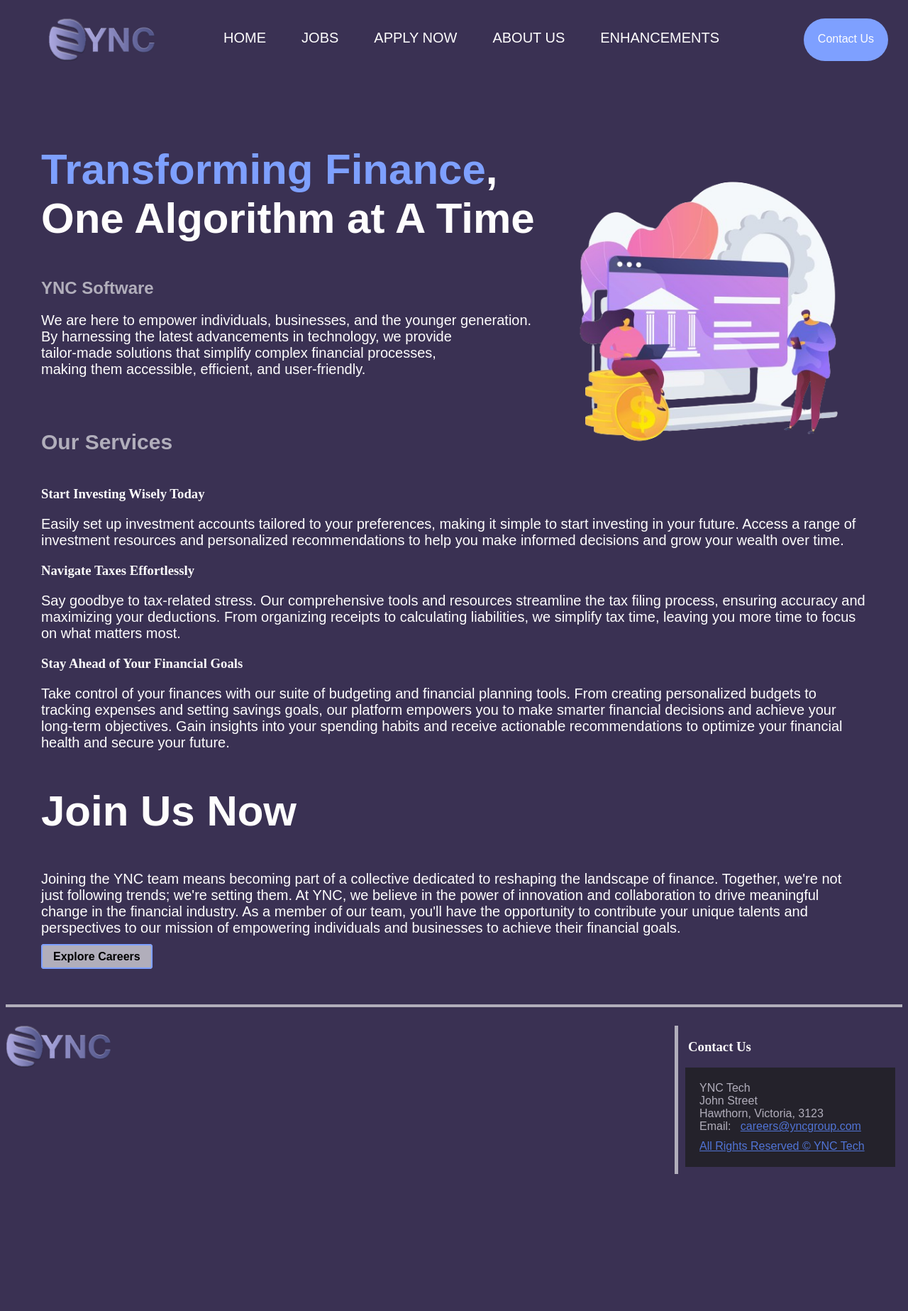
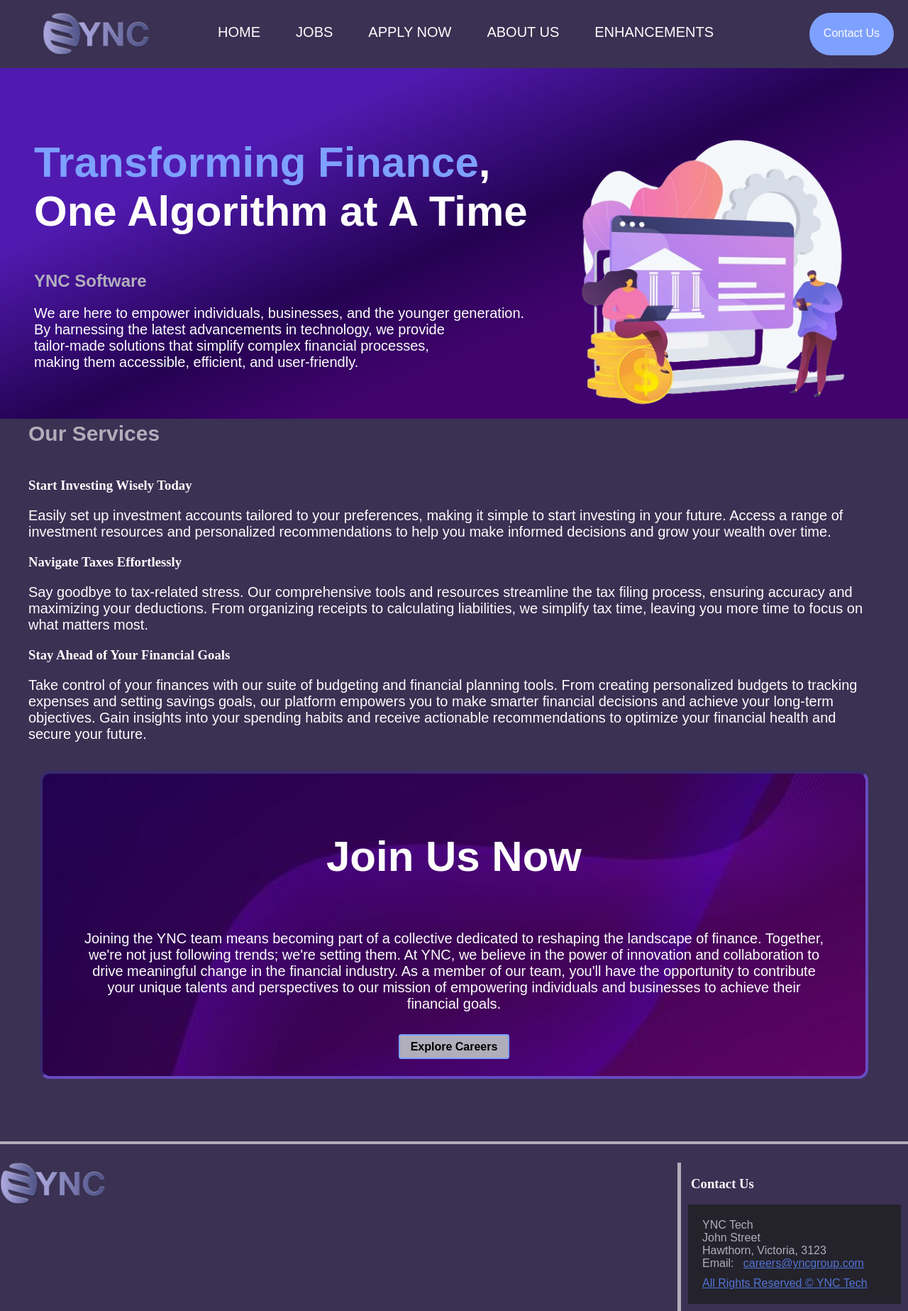
Before and after one commit to FakeTiramisu/Inquiry-Project-Assignment-1, a PHP site: page / in a window 1280 px wide. Shown: the whole page at 71% size. Before the commit the page ends 1654 px from the top, so only its background shows below. Run offline with PHP 8.4, Linux system fonts and the light colour scheme; some web fonts are replaced.

Commit message:
changes to index
- adding sections
- changes to jobs: button changed to a tag link to "Apply" page

```diff
--- a/about.html
+++ b/about.html
@@ -27,7 +27,7 @@
         <a href="mailto:104853318@student.swin.edu.au" class="contact-button">Contact Us</a>
     </header>
     <main>
-        <section>
+        <section id="about-us">
             <h2 id="highlight">About Us</h2>
             <h1>
                 Revolutionizing finance with cutting-edge algorithms for a smarter financial future.
--- a/index.html
+++ b/index.html
@@ -27,7 +27,7 @@
         <a href="mailto:104853318@student.swin.edu.au" class="contact-button">Contact Us</a>
     </header>
     <main>
-        <section>
+        <section id="main-top">
             <img id="intro-image" src="images/intro-img.png" alt="Finance Tech Graphics">
             <h1>
                 <span class="headertitle">Transforming Finance</span>,</br>
--- a/jobs.html
+++ b/jobs.html
@@ -76,7 +76,7 @@
             <li>Enthusiasm for high-quality code that is well documented, and thoroughly tested</li>
             <li>Familiarity with Agile software development methodologies is preferred</li>
         </ul>
-        <a class="button" href="jobs.html">Apply Here</a>
+        <a class="button" href="apply.html">Apply Here</a>
         </section>
     <hr>
         <section>
@@ -103,7 +103,7 @@
                 <li>Prior experience with billing systems is preferred</li>
                 <li>Familiarity with Agile software development methodologies is preferred</li>
             </ul>
-            <a class="button" href="jobs.html">Apply Here</a>
+            <a class="button" href="apply.html">Apply Here</a>
         </section>
     <hr>
 
@@ -132,7 +132,7 @@
                 <li>Enthusiasm for high-quality code that is well documented, and thoroughly tested</li>
                 <li>Familiarity with Agile software development methodologies is preferred</li>
             </ul>
-            <button onclick="document.location='apply.html'">Apply Here</button>
+            <a class="button" href="apply.html">Apply Here</a>
         </section>
     </div>
 
--- a/styles/style.css
+++ b/styles/style.css
@@ -14,6 +14,7 @@ description: index.html about.html enhancements.html apply.html jobs.html
 /* Stylising the body of the page */
 body {
     background-color: #3a3153;
+    margin: 0;
 }
 
 h1, h2, h3{
@@ -44,7 +45,6 @@ header {
     padding: 18px 0;
     width: 100%;
     height: 60px;
-    background-color: #3a3153;
     display: flex;
     justify-content: space-between;
     font-family: "Karla", sans-serif;
@@ -126,7 +126,7 @@ nav ul li:hover {
 
 /* Stylising the main content of the header */
 main {
-    padding: 50px;
+    padding: 40px;
     text-align: left;
     color: #fefdfd;
 }
@@ -146,6 +146,13 @@ main p {
     font-family: "Karla", sans-serif;
 }
 
+#main-top{
+    background: rgb(80,26,176);
+    background: linear-gradient(157deg, rgba(80,26,176,1) 25%, rgba(37,2,82,1) 50%, rgba(65,3,110,1) 66%, rgba(65,3,110,1) 100%);
+    padding: 3em;
+    margin: -40px;
+}
+
 #intro-image {
     float: right;
     width: 40%;
@@ -154,8 +161,29 @@ main p {
 /* Stylising the service section */
 #service-top {
     font-size: 30px;
-    padding-top: 50px;
+    padding-top: 20px;
     padding-bottom: 20px;
+}
+
+#careers{
+    text-align: center;
+    border: 4px inset #684bc0;
+    background: url('images/background-pic2.jpg');
+    background-position: center;
+    border-radius: 14px;
+    margin: 2.5em 1em;
+    padding: 2em;
+}
+
+#careers p {
+    padding: 1em;
+}
+
+/* ABOUT PAGE */
+/* Top of the page */
+
+#about-us h1{
+    font-size: 44px;
 }
 
 /* Stylising timetable */
```
Also changed, not shown: styles/images/background-pic2.jpg (added).
